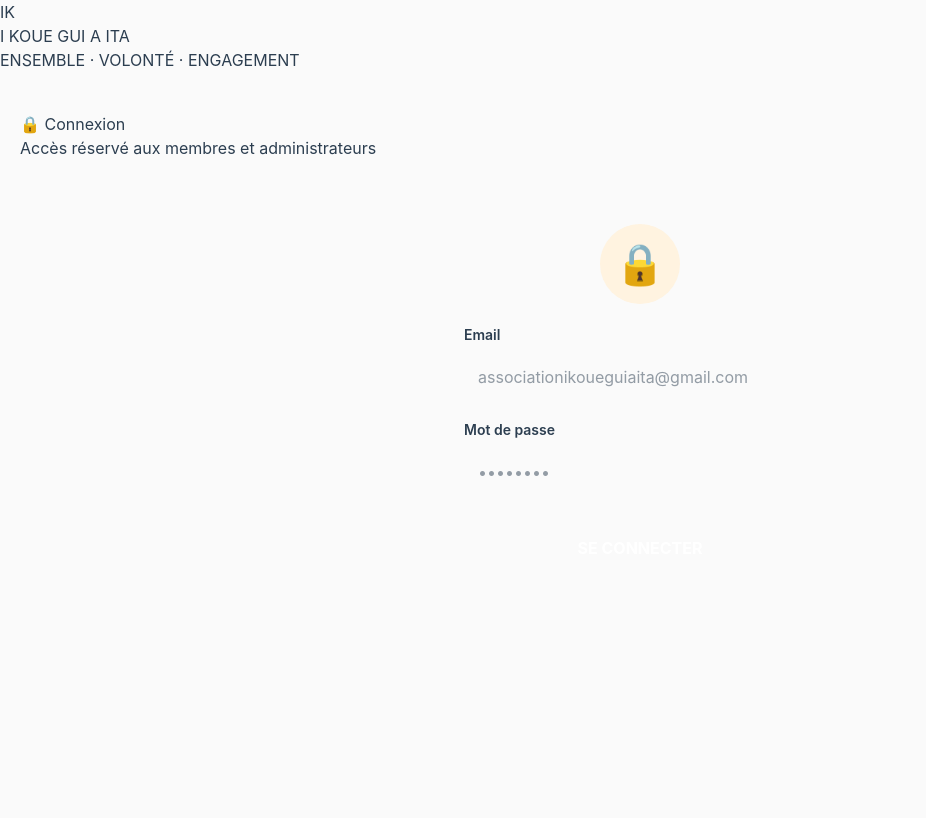
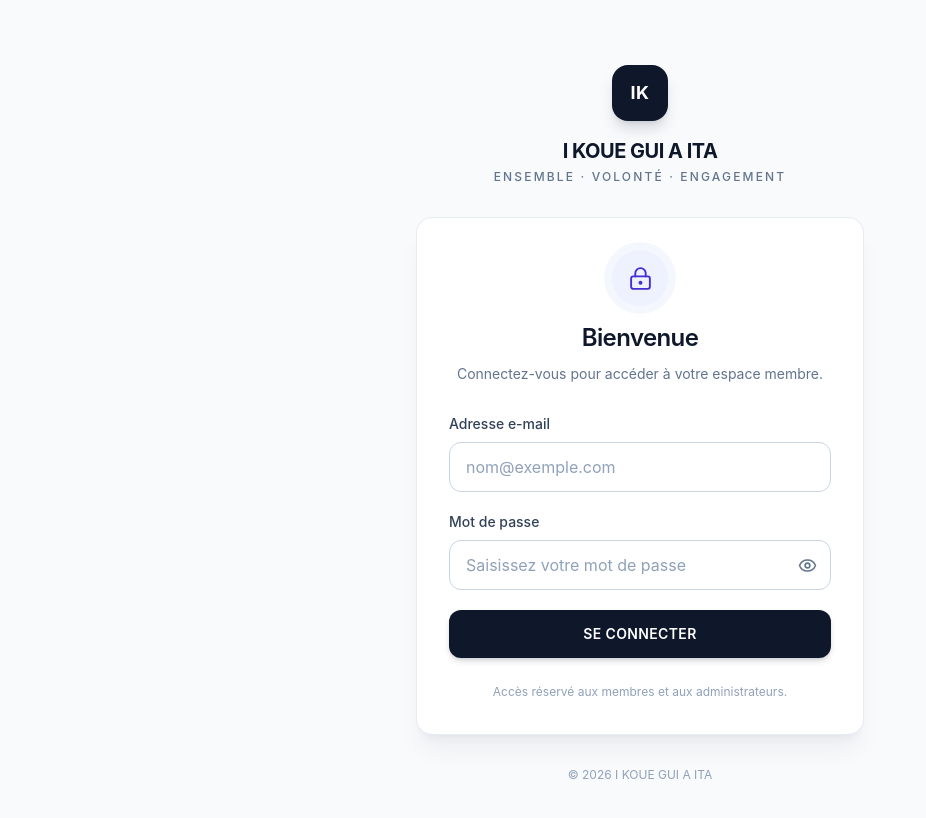
Before and after one commit to Oyono-Mathias/I-KOUE-GUI-A-ITA-, a React (Vite) app: page /login in a window 1280 px wide. Shown: the top 818 px of the page, without its empty margins (0-926 px from the left). Built offline with nearby package versions, Linux system fonts and the light colour scheme; no server answers.

Commit message:
Refactor login page with accessible SaaS UI

```diff
--- a/src/pages/Login.tsx
+++ b/src/pages/Login.tsx
@@ -1,12 +1,13 @@
-import React, { useState, useEffect } from 'react';
+import React, { useEffect, useState } from 'react';
 import { signInWithEmailAndPassword } from 'firebase/auth';
+import { Eye, EyeOff, LockKeyhole } from 'lucide-react';
 import { auth } from '../firebase';
 import { useAuth } from '../hooks/useAuth';
-import '../styles/Login.css'; // ou globals.css si tu as tout dedans
 
 export default function Login() {
   const [email, setEmail] = useState('');
   const [password, setPassword] = useState('');
+  const [showPassword, setShowPassword] = useState(false);
   const [error, setError] = useState('');
   const [loading, setLoading] = useState(false);
   const { user } = useAuth();
@@ -17,95 +18,132 @@ export default function Login() {
     }
   }, [user]);
 
-  const handleLogin = async (e: React.FormEvent) => {
-    e.preventDefault();
+  const handleLogin = async (event: React.FormEvent<HTMLFormElement>) => {
+    event.preventDefault();
     setError('');
     setLoading(true);
+
     try {
-      await signInWithEmailAndPassword(auth, email, password);
-      // La redirection sera gérée par le useEffect
-    } catch (err: any) {
-      console.error(err);
-      if (err.code === 'auth/network-request-failed' || err.message?.includes('network-request-failed')) {
-        setError("Erreur réseau : Vérifiez votre connexion Internet.");
+      await signInWithEmailAndPassword(auth, email.trim(), password);
+    } catch (err: unknown) {
+      console.error('Login failed:', err);
+      const authError = err as { code?: string; message?: string };
+      if (
+        authError.code === 'auth/network-request-failed' ||
+        authError.message?.includes('network-request-failed')
+      ) {
+        setError('Erreur réseau : vérifiez votre connexion Internet.');
       } else {
-        setError("Identifiants incorrects ou compte inexistant.");
+        setError('Identifiants incorrects ou compte inexistant.');
       }
       setLoading(false);
     }
   };
 
   return (
-    <div className="page active" style={{ minHeight: '100vh' }}>
-      <header className="header">
-        <div className="header-top">
-          <div className="logo-container">
-            <div className="logo">IK</div>
-            <div className="logo-text">
-              <h1>I KOUE GUI A ITA</h1>
-              <div className="devise">ENSEMBLE · VOLONTÉ · ENGAGEMENT</div>
+    <main className="min-h-screen bg-slate-50 px-4 py-10 sm:px-6 lg:py-16">
+      <div className="mx-auto flex min-h-[calc(100vh-5rem)] w-full max-w-md flex-col justify-center">
+        <header className="mb-8 text-center">
+          <div className="mx-auto mb-4 flex h-14 w-14 items-center justify-center rounded-2xl bg-slate-900 text-lg font-bold tracking-wide text-white shadow-lg shadow-slate-900/15">
+            IK
           </div>
-          </div>
-        </div>
+          <h1 className="text-xl font-bold tracking-tight text-slate-900">
+            I KOUE GUI A ITA
+          </h1>
+          <p className="mt-1 text-xs font-medium uppercase tracking-[0.18em] text-slate-500">
+            Ensemble · Volonté · Engagement
+          </p>
         </header>
 
-      <div className="page-header" style={{ padding: '40px 20px' }}>
-        <h2>🔒 Connexion</h2>
-        <p>Accès réservé aux membres et administrateurs</p>
+        <section className="rounded-2xl border border-slate-200/80 bg-white p-6 shadow-xl shadow-slate-900/5 sm:p-8">
+          <div className="mb-7 text-center">
+            <div className="mx-auto mb-4 flex h-14 w-14 items-center justify-center rounded-full bg-indigo-50 text-indigo-700 ring-8 ring-indigo-50/60">
+              <LockKeyhole aria-hidden="true" size={25} strokeWidth={1.8} />
             </div>
-
-      <section className="section">
-        <div className="login-container" style={{ maxWidth: '400px', margin: '0 auto' }}>
-          <div className="login-card" style={{ background: 'var(--blanc-pur)', padding: '24px', borderRadius: '16px', boxShadow: 'var(--shadow)' }}>
-            <div style={{ width: '80px', height: '80px', margin: '0 auto 20px', background: '#FFF3E0', borderRadius: '50%', display: 'flex', alignItems: 'center', justifyContent: 'center', fontSize: '40px' }}>
-              🔒
+            <h2 className="text-2xl font-semibold tracking-tight text-slate-900">
+              Bienvenue
+            </h2>
+            <p className="mt-2 text-sm leading-6 text-slate-500">
+              Connectez-vous pour accéder à votre espace membre.
+            </p>
           </div>
 
           {error && (
-              <div style={{ background: '#FFEBEE', color: '#C62828', padding: '12px', borderRadius: '8px', marginBottom: '16px', fontSize: '14px' }}>
+            <div
+              role="alert"
+              className="mb-5 rounded-xl border border-red-200 bg-red-50 px-4 py-3 text-sm leading-5 text-red-700"
+            >
               {error}
             </div>
           )}
 
-            <form onSubmit={handleLogin}>
-              <div className="form-group" style={{ marginBottom: '16px' }}>
-                <label style={{ display: 'block', marginBottom: '6px', fontSize: '14px', fontWeight: 600 }}>Email</label>
+          <form onSubmit={handleLogin} className="space-y-5">
+            <div>
+              <label htmlFor="login-email" className="mb-2 block text-sm font-medium text-slate-700">
+                Adresse e-mail
+              </label>
               <input
+                id="login-email"
+                name="email"
                 type="email"
+                autoComplete="email"
                 required
-                  placeholder="associationikoueguiaita@gmail.com"
+                placeholder="nom@exemple.com"
                 value={email}
-                  onChange={(e) => setEmail(e.target.value)}
-                  style={{ width: '100%', padding: '14px', borderRadius: '8px', border: '1px solid var(--bordure)', minHeight: '48px', fontSize: '16px' }}
+                onChange={(event) => setEmail(event.target.value)}
+                className="block min-h-12 w-full rounded-xl border border-slate-300 bg-white px-4 py-3 text-base text-slate-900 outline-none transition placeholder:text-slate-400 hover:border-slate-400 focus:border-indigo-600 focus:ring-4 focus:ring-indigo-600/10"
               />
             </div>
 
-              <div className="form-group" style={{ marginBottom: '24px' }}>
-                <label style={{ display: 'block', marginBottom: '6px', fontSize: '14px', fontWeight: 600 }}>Mot de passe</label>
+            <div>
+              <label htmlFor="login-password" className="mb-2 block text-sm font-medium text-slate-700">
+                Mot de passe
+              </label>
+              <div className="relative">
                 <input
-                  type="password"
+                  id="login-password"
+                  name="password"
+                  type={showPassword ? 'text' : 'password'}
+                  autoComplete="current-password"
                   required
-                  placeholder="••••••••"
+                  placeholder="Saisissez votre mot de passe"
                   value={password}
-                  onChange={(e) => setPassword(e.target.value)}
-                  style={{ width: '100%', padding: '14px', borderRadius: '8px', border: '1px solid var(--bordure)', minHeight: '48px', fontSize: '16px' }}
+                  onChange={(event) => setPassword(event.target.value)}
+                  className="block min-h-12 w-full rounded-xl border border-slate-300 bg-white py-3 pl-4 pr-12 text-base text-slate-900 outline-none transition placeholder:text-slate-400 hover:border-slate-400 focus:border-indigo-600 focus:ring-4 focus:ring-indigo-600/10"
                 />
+                <button
+                  type="button"
+                  onClick={() => setShowPassword((visible) => !visible)}
+                  aria-label={showPassword ? 'Masquer le mot de passe' : 'Afficher le mot de passe'}
+                  aria-pressed={showPassword}
+                  className="absolute inset-y-0 right-0 flex w-12 items-center justify-center rounded-r-xl text-slate-500 transition hover:text-slate-800 focus:outline-none focus-visible:ring-2 focus-visible:ring-inset focus-visible:ring-indigo-600"
+                >
+                  {showPassword ? (
+                    <EyeOff aria-hidden="true" size={19} />
+                  ) : (
+                    <Eye aria-hidden="true" size={19} />
+                  )}
+                </button>
+              </div>
             </div>
 
             <button
               type="submit"
               disabled={loading}
-                style={{
-                  width: '100%', padding: '14px', background: 'var(--orange-energie)', color: 'white',
-                  border: 'none', borderRadius: '8px', fontWeight: 700, cursor: 'pointer', minHeight: '48px'
-                }}
+              className="flex min-h-12 w-full items-center justify-center rounded-xl border border-transparent bg-slate-900 px-4 py-3 text-sm font-semibold tracking-wide text-white shadow-md shadow-slate-900/15 transition-colors hover:bg-slate-800 focus:outline-none focus-visible:ring-4 focus-visible:ring-slate-900/20 disabled:cursor-not-allowed disabled:bg-slate-500 disabled:text-white"
             >
-                {loading ? '⏳ Connexion...' : 'SE CONNECTER'}
+              {loading ? 'Connexion en cours…' : 'SE CONNECTER'}
             </button>
           </form>
+          <p className="mt-6 text-center text-xs leading-5 text-slate-400">
+            Accès réservé aux membres et aux administrateurs.
+          </p>
+        </section>
+
+        <p className="mt-8 text-center text-xs text-slate-400">
+          © {new Date().getFullYear()} I KOUE GUI A ITA
+        </p>
       </div>
-        </div>
-      </section>
-    </div>
+    </main>
   );
 }
```
Lines whose indentation alone changed are shown as unchanged.
